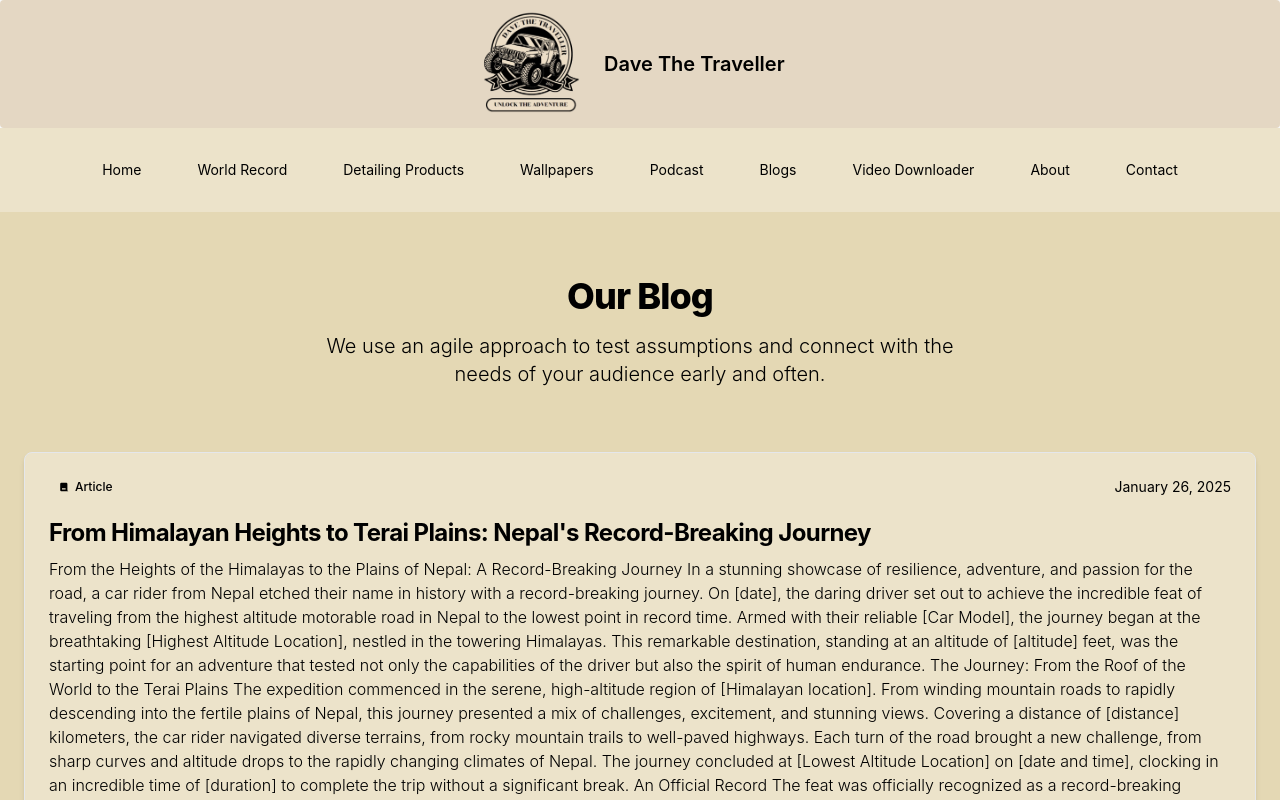
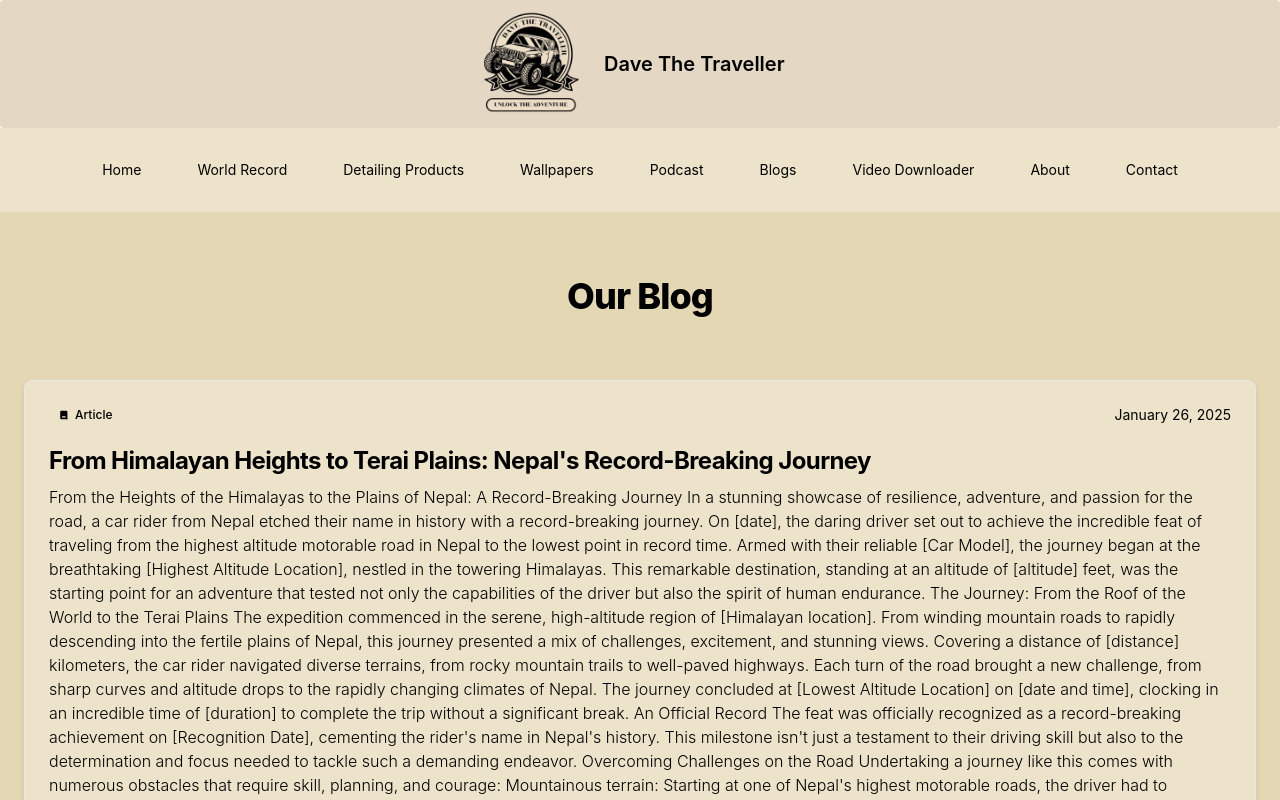
Before and after one commit to iamnihal21/DaveMExplores, a React (Create React App) app in the folder Frontend/: page /blogsSection in a window 1280 px wide. Shown: the top 800 px of the page. Built offline with nearby package versions, Linux system fonts and the light colour scheme.

Commit message:
Update blogs.jsx

```diff
--- a/Frontend/src/Extended/blogs.jsx
+++ b/Frontend/src/Extended/blogs.jsx
@@ -102,10 +102,7 @@ export default function BlogSection() {
           <h2 className="mb-4 text-3xl lg:text-4xl tracking-tight font-extrabold text-black animate-fade-in-up">
             Our Blog
           </h2>
-          <p className="font-light text-black sm:text-xl dark:text-black animate-fade-in-up">
-            We use an agile approach to test assumptions and connect with the
-            needs of your audience early and often.
-          </p>
+
         </div>
         <div className="grid gap-8">
           {blogPosts.map((post) => (
```
